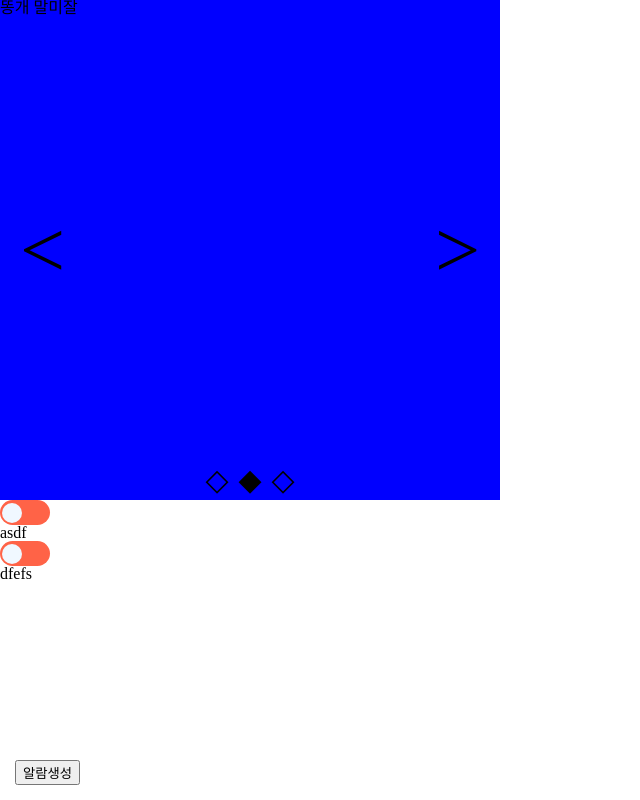
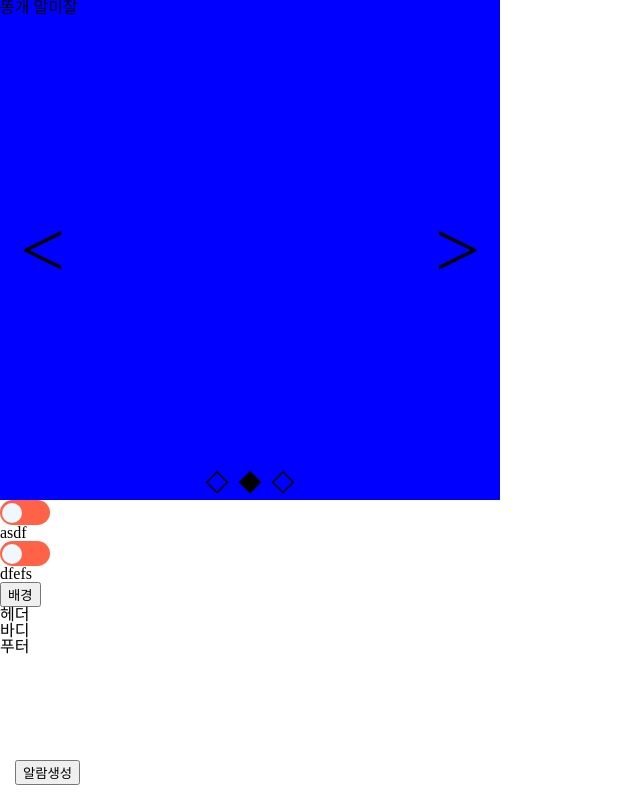
Before and after one commit to haenanim/ground, a React (Create React App) app: page / in a window 1280 px wide. Shown: the whole page, without its empty margins (0-640 px from the left). Built offline with nearby package versions, Linux system fonts and the light colour scheme.

Commit message:
fix : 모달 구조

```diff
--- a/src/App.tsx
+++ b/src/App.tsx
@@ -4,11 +4,13 @@ import CarouselItem from './components/Carousel/CarouselItem';
 import CustomAlert from './components/CustomAlert/CustomAlert';
 import CustomButton from './components/CustomButton/CustomButton';
 import CustomButtonProvider from './components/CustomButton/CustomButtonProvider';
+import Modal from './components/Modal/Modal';
 
 function App() {
   const [btnArray, setBtnArray] = useState([]);
   return (
     <div className="App">
+      <Modal>
         <div
           style={{
             width: 500,
@@ -56,6 +58,7 @@ function App() {
           <CustomButton>asdf</CustomButton>
           <CustomButton>dfefs</CustomButton>
         </CustomButtonProvider>
+      </Modal>
     </div>
   );
 }
--- a/src/components/Modal/Modal.tsx
+++ b/src/components/Modal/Modal.tsx
@@ -1,6 +1,19 @@
 import React from 'react';
-import { useContext } from 'react';
+import { createContext } from 'react';
 
-export default function Modal() {
-  return <div>Modal</div>;
+interface props {
+  children: any;
 }
+export default function Modal({ children }: props) {
+  return (
+    <div>
+      {children}
+      <button>배경</button>
+      <div>
+        <div>헤더</div>
+        <div>바디</div>
+        <div>푸터</div>
+      </div>
+    </div>
+  );
+}
```
Lines whose indentation alone changed are shown as unchanged.
